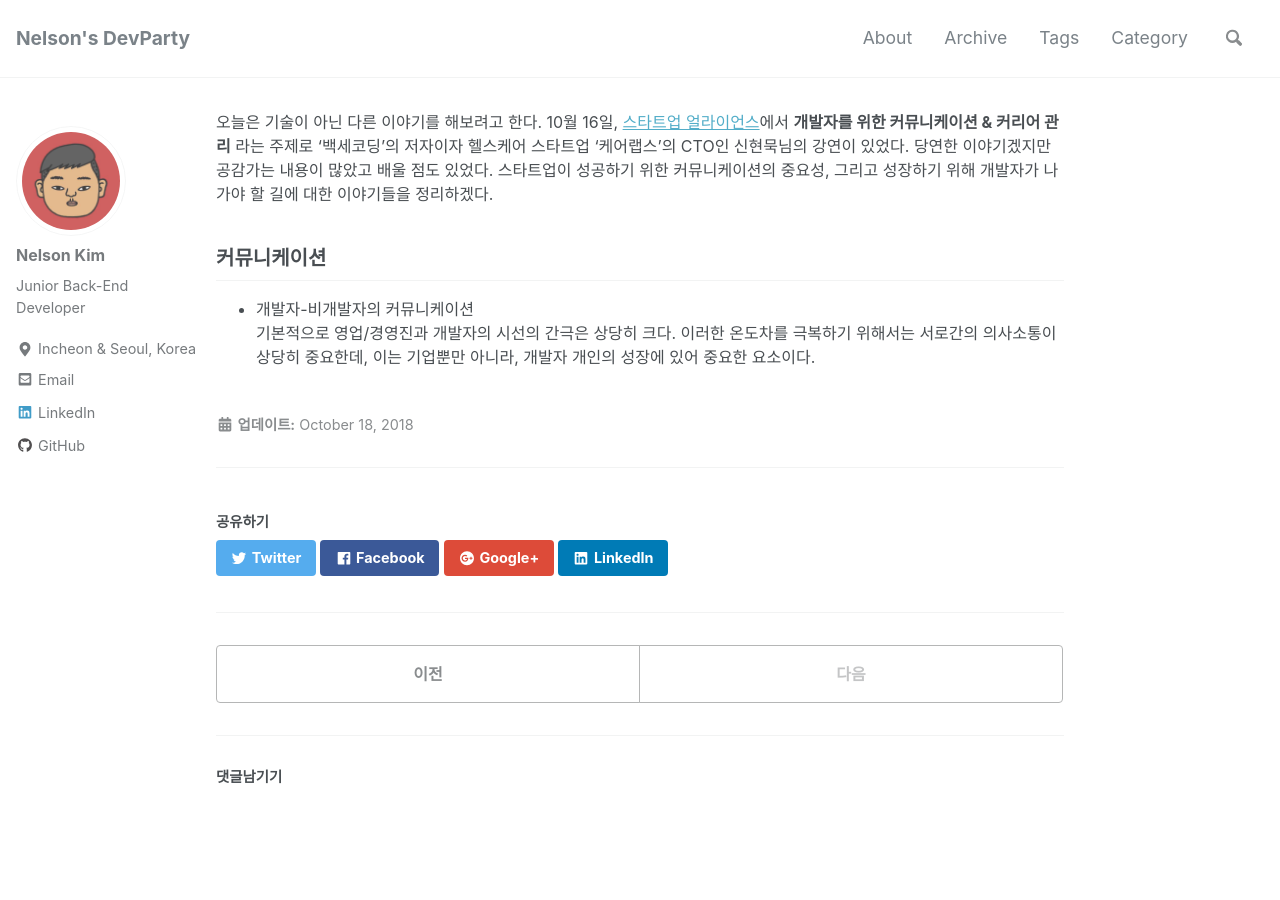
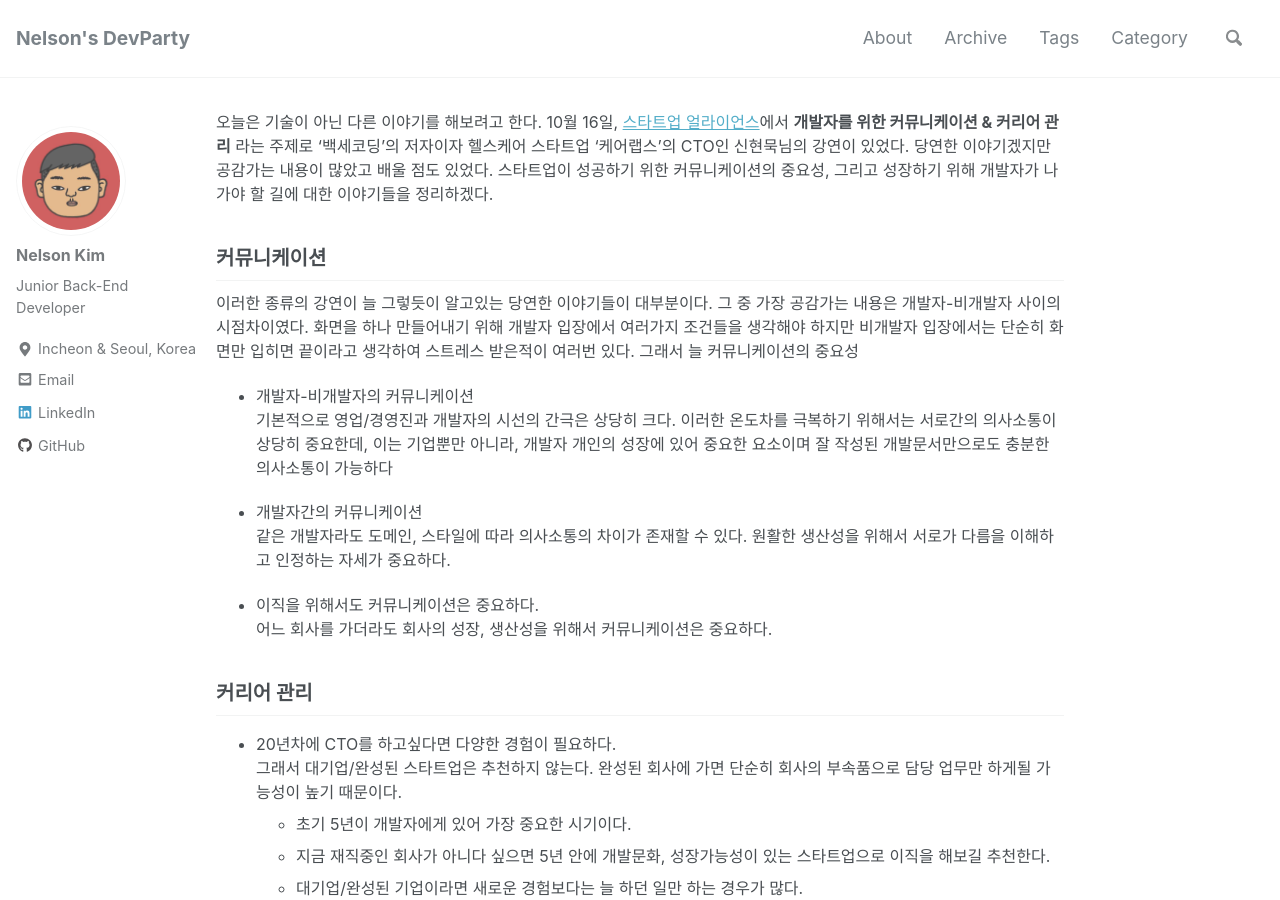
Before and after one commit to ssipflow/ssipflow.github.io, a Jekyll site: the page built from _posts/2018-10-17-Startup-Alliance-Career-Path.md, in a window 1280 px wide and 900 px high. Built offline with Jekyll 4.4.1, drawn with Linux system fonts in a browser that asks for light colours; nearby versions of some CDN libraries; comment, search, counter and statistics services are not loaded.

Commit message:
Startup alliance - Communication & Career Path

```diff
--- a/_posts/2018-10-17-Startup-Alliance-Career-Path.md
+++ b/_posts/2018-10-17-Startup-Alliance-Career-Path.md
@@ -16,5 +16,24 @@ category: Career
 오늘은 기술이 아닌 다른 이야기를 해보려고 한다. 10월 16일, [스타트업 얼라이언스](https://www.facebook.com/startupallkorea/)에서 **개발자를 위한 커뮤니케이션 & 커리어 관리** 라는 주제로 '백세코딩'의 저자이자 헬스케어 스타트업 '케어랩스'의 CTO인 신현묵님의 강연이 있었다. 당연한 이야기겠지만 공감가는 내용이 많았고 배울 점도 있었다. 스타트업이 성공하기 위한 커뮤니케이션의 중요성, 그리고 성장하기 위해 개발자가 나가야 할 길에 대한 이야기들을 정리하겠다.
 
 ## 커뮤니케이션
+이러한 종류의 강연이 늘 그렇듯이 알고있는 당연한 이야기들이 대부분이다. 그 중 가장 공감가는 내용은 개발자-비개발자 사이의 시점차이였다. 화면을 하나 만들어내기 위해 개발자 입장에서 여러가지 조건들을 생각해야 하지만 비개발자 입장에서는 단순히 화면만 입히면 끝이라고 생각하여 스트레스 받은적이 여러번 있다. 그래서 늘 커뮤니케이션의 중요성
+
 * 개발자-비개발자의 커뮤니케이션
-기본적으로 영업/경영진과 개발자의 시선의 간극은 상당히 크다. 이러한 온도차를 극복하기 위해서는 서로간의 의사소통이 상당히 중요한데, 이는 기업뿐만 아니라, 개발자 개인의 성장에 있어 중요한 요소이다.
+기본적으로 영업/경영진과 개발자의 시선의 간극은 상당히 크다. 이러한 온도차를 극복하기 위해서는 서로간의 의사소통이 상당히 중요한데, 이는 기업뿐만 아니라, 개발자 개인의 성장에 있어 중요한 요소이며 잘 작성된 개발문서만으로도 충분한 의사소통이 가능하다
+
+* 개발자간의 커뮤니케이션
+같은 개발자라도 도메인, 스타일에 따라 의사소통의 차이가 존재할 수 있다. 원활한 생산성을 위해서 서로가 다름을 이해하고 인정하는 자세가 중요하다.
+
+* 이직을 위해서도 커뮤니케이션은 중요하다.
+어느 회사를 가더라도 회사의 성장, 생산성을 위해서 커뮤니케이션은 중요하다.
+
+
+## 커리어 관리
+
+* 20년차에 CTO를 하고싶다면 다양한 경험이 필요하다.
+그래서 대기업/완성된 스타트업은 추천하지 않는다. 완성된 회사에 가면 단순히 회사의 부속품으로 담당 업무만 하게될 가능성이 높기 때문이다.
+    - 초기 5년이 개발자에게 있어 가장 중요한 시기이다.
+    - 지금 재직중인 회사가 아니다 싶으면 5년 안에 개발문화, 성장가능성이 있는 스타트업으로 이직을 해보길 추천한다.
+    - 대기업/완성된 기업이라면 새로운 경험보다는 늘 하던 일만 하는 경우가 많다.
+
+*
```
